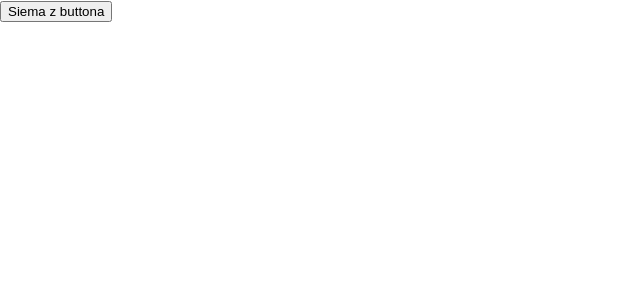
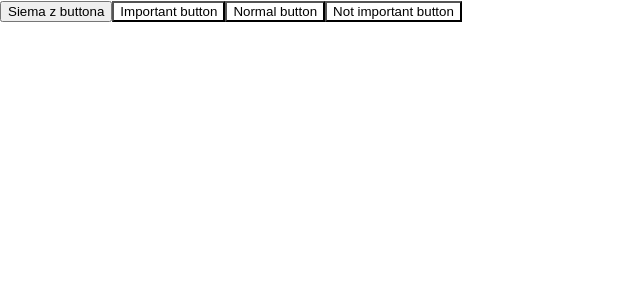
Before and after one commit to goodideagiver/fetcher, a JavaScript app: page / in a window 1280 px wide. Shown: the top 300 px of the page, without its empty margins (0-640 px from the left). Built offline with nearby package versions, Linux system fonts and the light colour scheme.

Commit message:
Add eslint

```diff
--- a/package.json
+++ b/package.json
@@ -18,6 +18,8 @@
     "react-router-dom": "^5.3.3"
   },
   "devDependencies": {
+    "eslint": "^8.16.0",
+    "eslint-plugin-react": "^7.30.0",
     "gh-pages": "^4.0.0",
     "parcel": "^2.6.0",
     "process": "^0.11.10"
--- a/src/App.js
+++ b/src/App.js
@@ -1,14 +1,14 @@
 import './assets/css/index.css';
 
-// import Button from './components/ui/Button/Button';
+import Button from './components/ui/Button/Button';
 
-const App = (props) => {
+const App = () => {
 	return (
 		<div>
-      <button>Siema z buttona</button>
-			{/* <Button primary>Important button</Button>
+			<button>Siema z buttona</button>
+			<Button primary>Important button</Button>
 			<Button>Normal button</Button>
-			<Button secondary>Not important button</Button> */}
+			<Button secondary>Not important button</Button>
 		</div>
 	);
 };
--- a/src/components/ui/Button/Button.js
+++ b/src/components/ui/Button/Button.js
@@ -2,9 +2,12 @@ import * as classes from './Button.module.css';
 
 const Button = ({ className, children, ...props }) => {
 	return (
-		<Button className={classes.button + ' ' + (className ? className : '')}>
-			siema
-		</Button>
+		<button
+			className={classes.button + ' ' + (className ? className : '')}
+			{...props}
+		>
+			{children}
+		</button>
 	);
 };
 
```
Also changed, not shown: .eslintrc.json (added), 1 other file (tests, documents, lock files or other folders).
